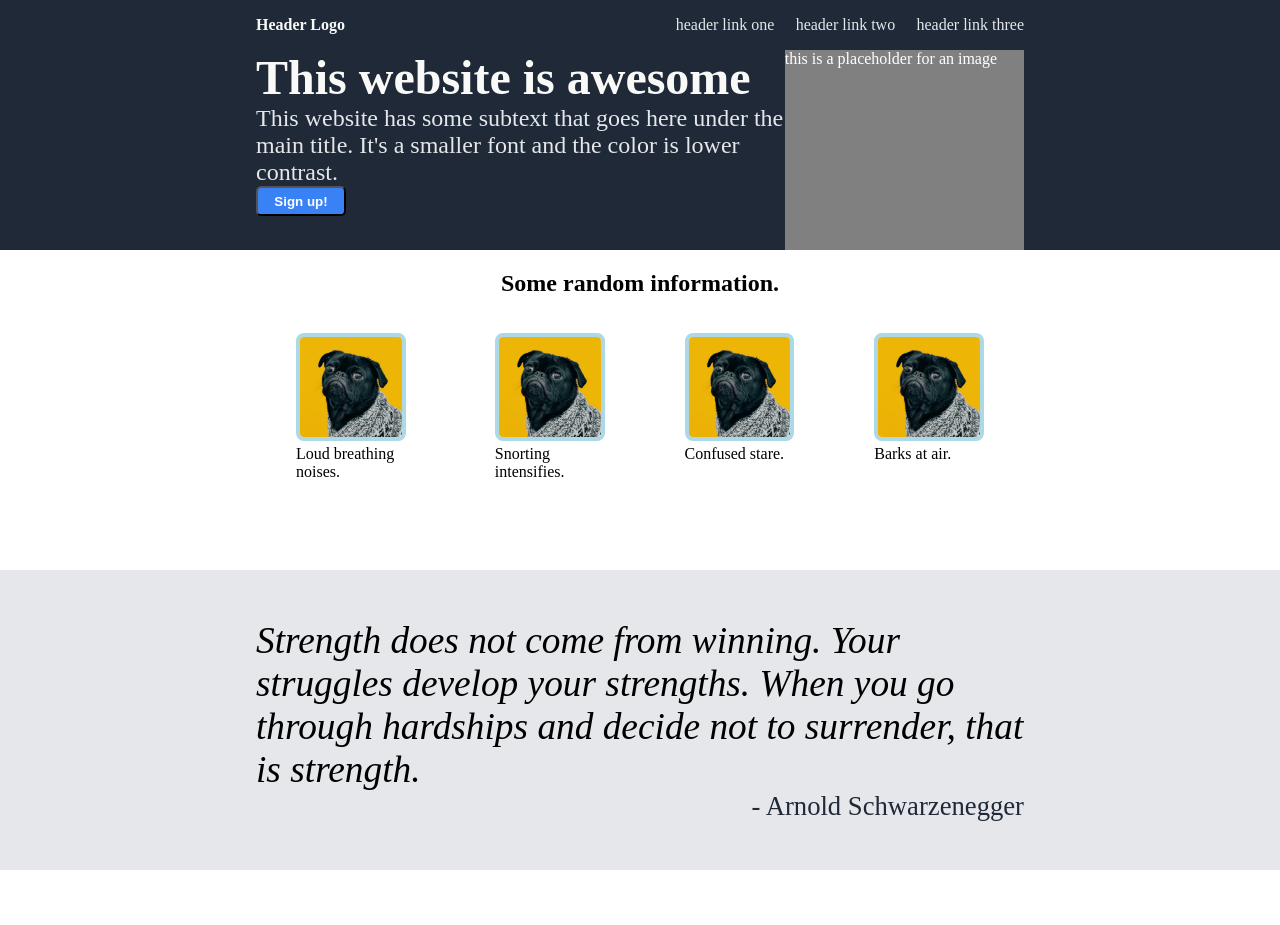
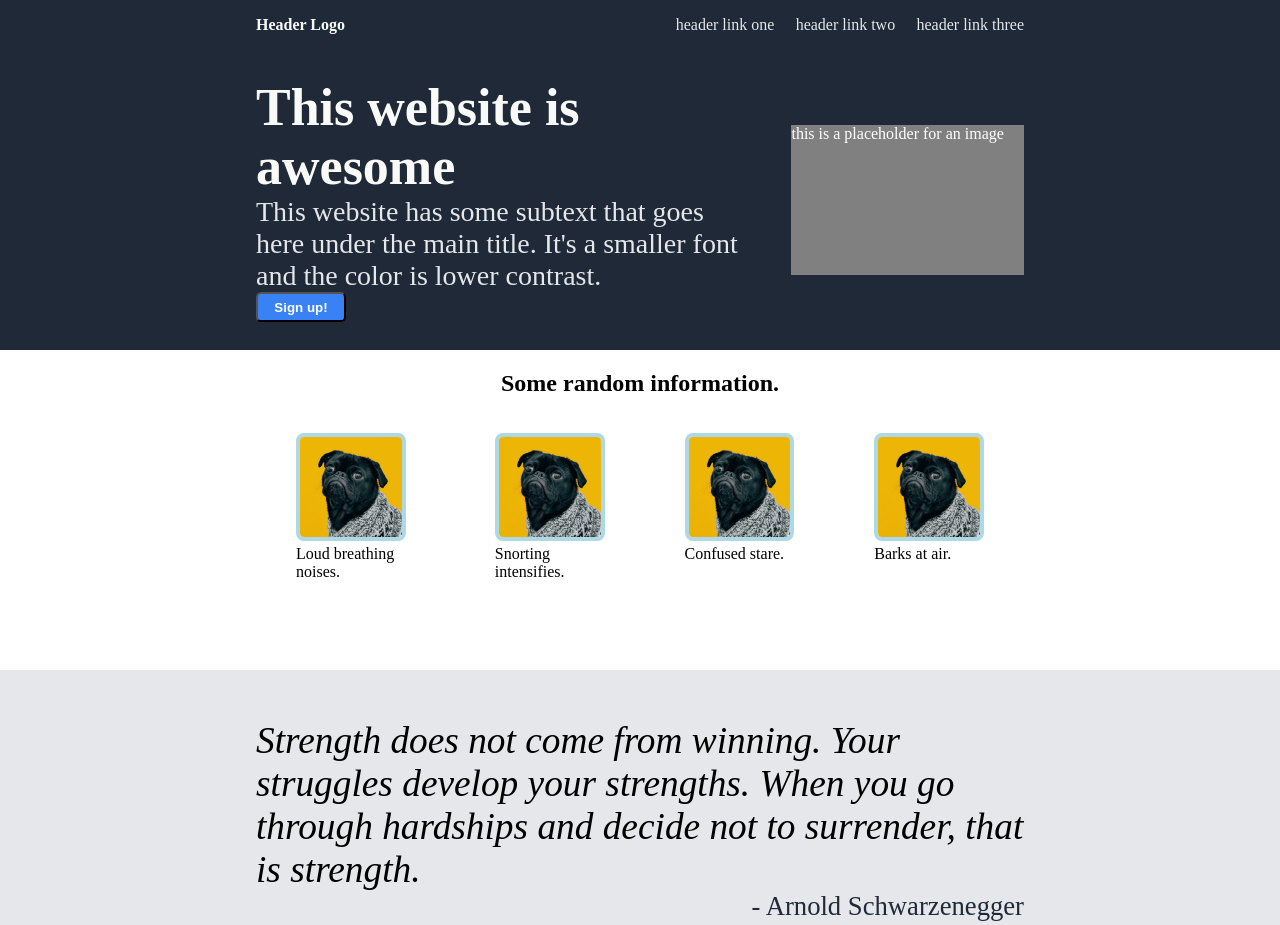
Before and after one commit to Journey2WebDev/odin-landing-page, a plain HTML site: page index.html in a window 1280 px wide. Shown: the top 925 px of the page. Drawn offline with Linux system fonts and the light colour scheme.

Commit message:
Complete draft generic template for landing page

```diff
--- a/index.html
+++ b/index.html
@@ -16,7 +16,6 @@
    -->
 
   <!-- Header -->
-  <div class="r1-all">
   <div class="r1-header">
     <p>Header Logo</p>
     <ul>
@@ -35,7 +34,6 @@
     </div>
     <div class="r1-image-ph">
       this is a placeholder for an image
-      </div>
     </div>
   </div>
 
--- a/styles.css
+++ b/styles.css
@@ -2,7 +2,7 @@ body {
   margin: 0;
 }
 
-.r1-all, .r2-all, .r3-all, .r4-all, .r5-all {
+.r1-header, .r1-gyro, .r2-all, .r3-all, .r4-all, .r5-all {
   padding-left: 20%;
   padding-right: 20%;
 }
@@ -10,7 +10,7 @@ body {
 /*  */
 /* ROW 1: Header and Hero */
 /*  */
-.r1-all {
+.r1-header, .r1-gyro {
   background-color: #1F2937;
 }
 
@@ -41,11 +41,13 @@ a {
 /* Gyro */
 .r1-gyro {
   display: flex;
-  height: 200px;
+  height: 300px;
+  align-items: center;
+  gap: 36px;
 }
 
 .r1-gyro-header {
-  font-size: 48px;
+  font-size: 52px;
   font-weight: 900;
   color: #F9FAF8;
   margin: 0;
@@ -53,7 +55,7 @@ a {
 
 .r1-gyro-text {
   margin: 0;
-  font-size: 24px;
+  font-size: 28px;
   color: #E5E7EB;
 }
 
@@ -67,8 +69,8 @@ button.r1-sign-up {
 }
 
 .r1-image-ph {
-  height: 200px;
-  width: 500px;
+  height: 150px;
+  width: 600px;
   background-color: grey;
   color: white;
 }
```
Lines whose indentation alone changed are shown as unchanged.
